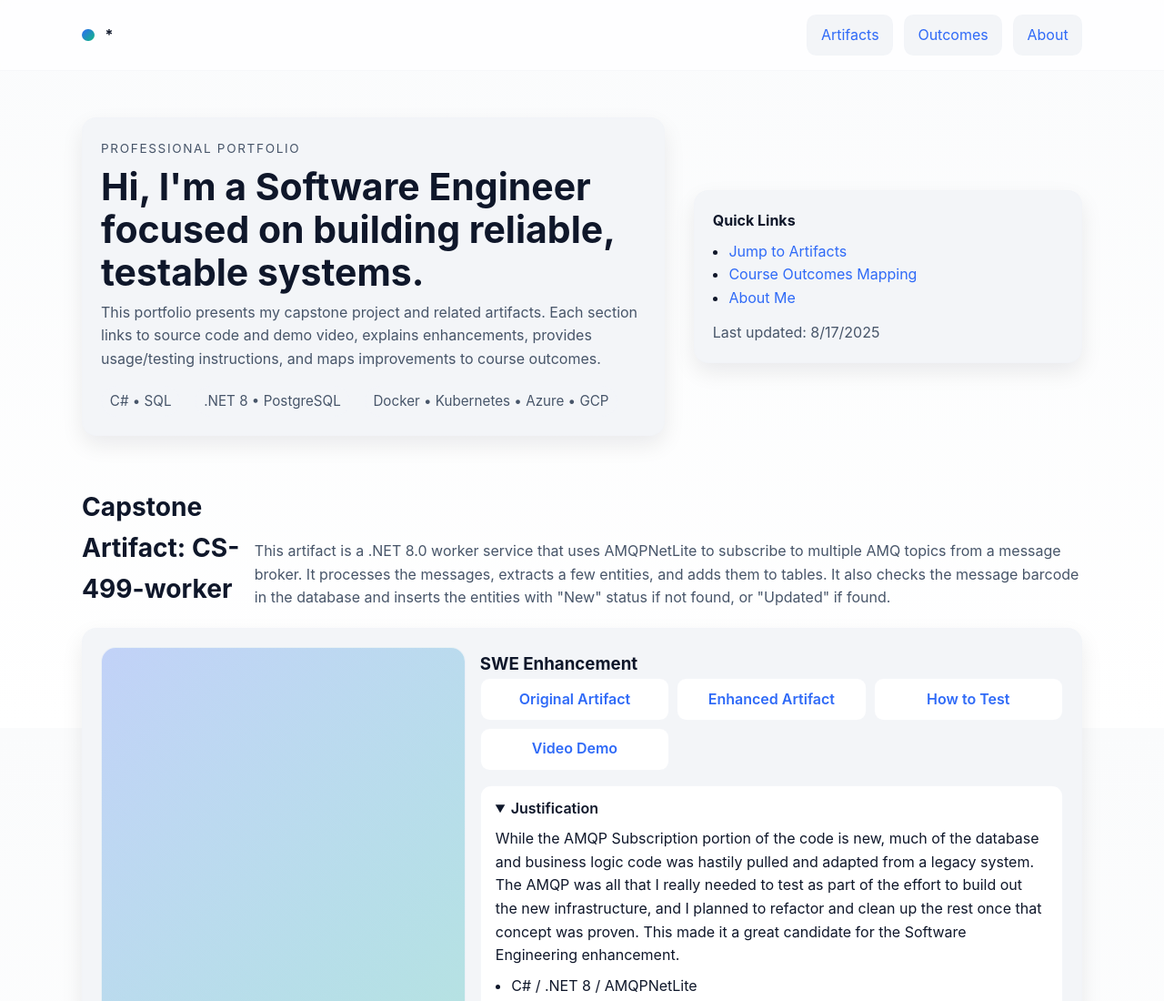
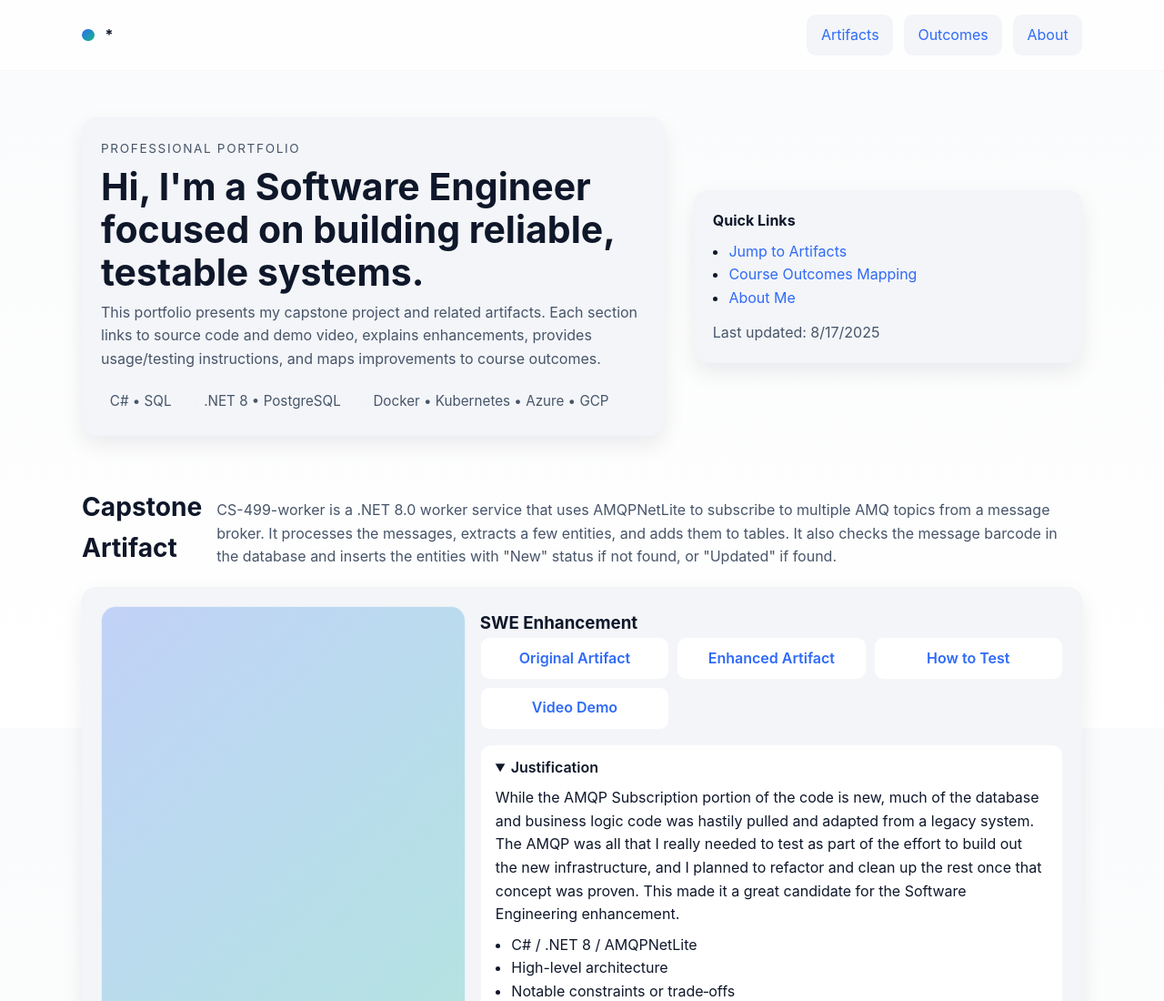
Before and after one commit to kwinters-snhu/kwinters-snhu.github.io, a plain HTML site: page index.html in a window 1280 px wide. Shown: the top 1100 px of the page at 91% size. Drawn offline with Linux system fonts and the light colour scheme.

Commit message:
Update index.html

```diff
--- a/index.html
+++ b/index.html
@@ -169,8 +169,8 @@
         <!-- ARTIFACT -->
         <section id="artifacts">
           <div class="section-hdr">
-            <h2>Capstone Artifact: CS-499-worker</h2>
-              <p>This artifact is a .NET 8.0 worker service that uses AMQPNetLite to subscribe to multiple AMQ topics from a message broker.
+            <h2>Capstone Artifact</h2>
+              <p>CS-499-worker is a .NET 8.0 worker service that uses AMQPNetLite to subscribe to multiple AMQ topics from a message broker.
                 It processes the messages, extracts a few entities, and adds them to tables.
                 It also checks the message barcode in the database and inserts the entities with "New" status if not found, or "Updated" if found.</p>
           </div>
```
